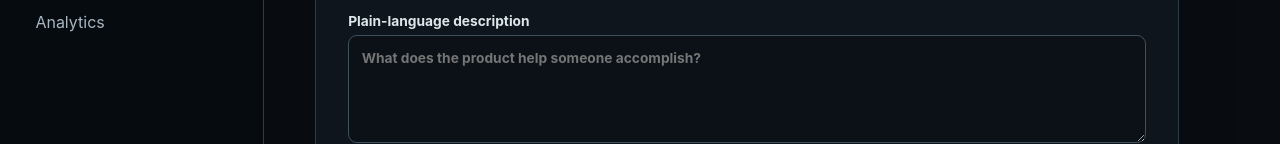
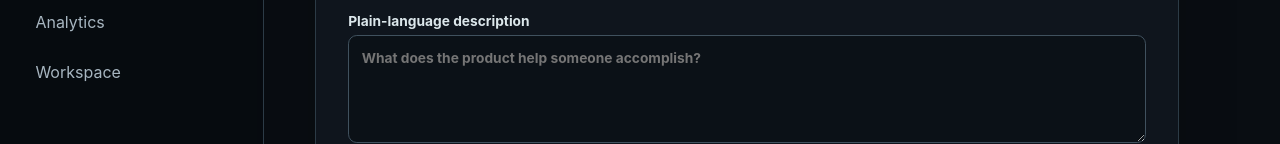
Before and after one commit to MythologIQ-Labs-LLC/Viable, a website with bundled scripts: page apps/desktop/web/index.html in a window 1280 px wide. Shown: the part 538-682 px from the top of the page. Built offline with nearby package versions, Linux system fonts and the light colour scheme.

Commit message:
feat: load workspace lifecycle surface (#80)

```diff
--- a/apps/desktop/web/index.html
+++ b/apps/desktop/web/index.html
@@ -36,5 +36,6 @@
     <script type="module" src="generated/apps/desktop/ui/draft-step-continuity-shell.js"></script>
     <script type="module" src="generated/apps/desktop/ui/interaction-accessibility-shell.js"></script>
     <script type="module" src="generated/apps/desktop/ui/navigation-history-shell.js"></script>
+    <script type="module" src="generated/apps/desktop/ui/workspace-lifecycle-shell.js"></script>
   </body>
 </html>
```
